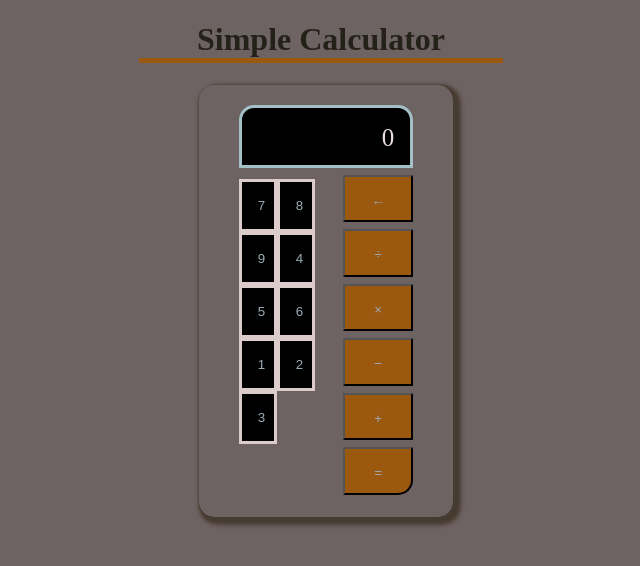
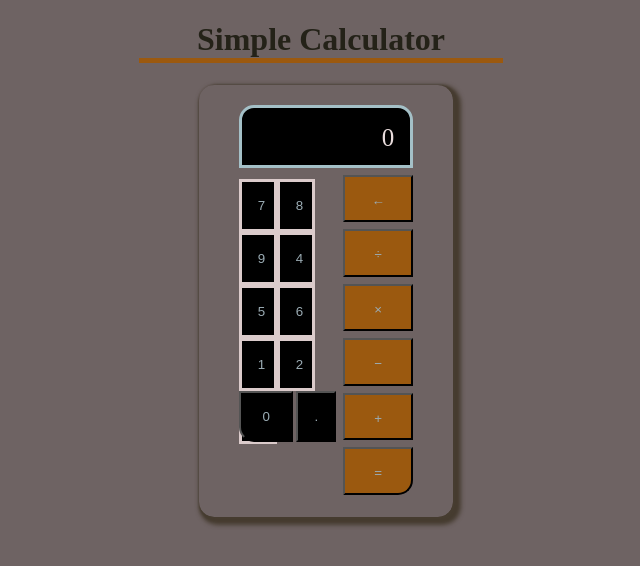
Before and after one commit to Jalamang/calculator-in-react, a React (Create React App) app: page / in a window 1280 px wide. Shown: the top 566 px of the page, without its empty margins (319-959 px from the left). Built offline with nearby package versions, Linux system fonts and the light colour scheme.

Commit message:
added DigitsComponent in App.js with  it's functions as props

```diff
--- a/src/App.js
+++ b/src/App.js
@@ -65,6 +65,20 @@ class App extends Component {
     }
   };
 
+  handleZero = (value) => {
+    console.log(value);
+    if (this.state.number !== "") {
+      this.setState({ number: this.state.number + value });
+    }
+  };
+
+  handleDecimalPoint = (value) => {
+    if (this.state.number.indexOf(".") === -1) {
+      this.setState({ number: this.state.number + value });
+    }
+  };
+
+
   render() {
     return (
       <>
@@ -77,7 +91,10 @@ class App extends Component {
             calculateFinalValue={this.calculateFinalValue}
             handleSetCalcFunction={this.handleSetCalcFunction}
             handleSetStoredValue={this.handleSetStoredValue}
-
+          />
+          <DigitsComponent
+            handleZero={this.handleZero}
+            handleDecimalPoint={this.handleDecimalPoint}
           />
         </div>
       </>
```
